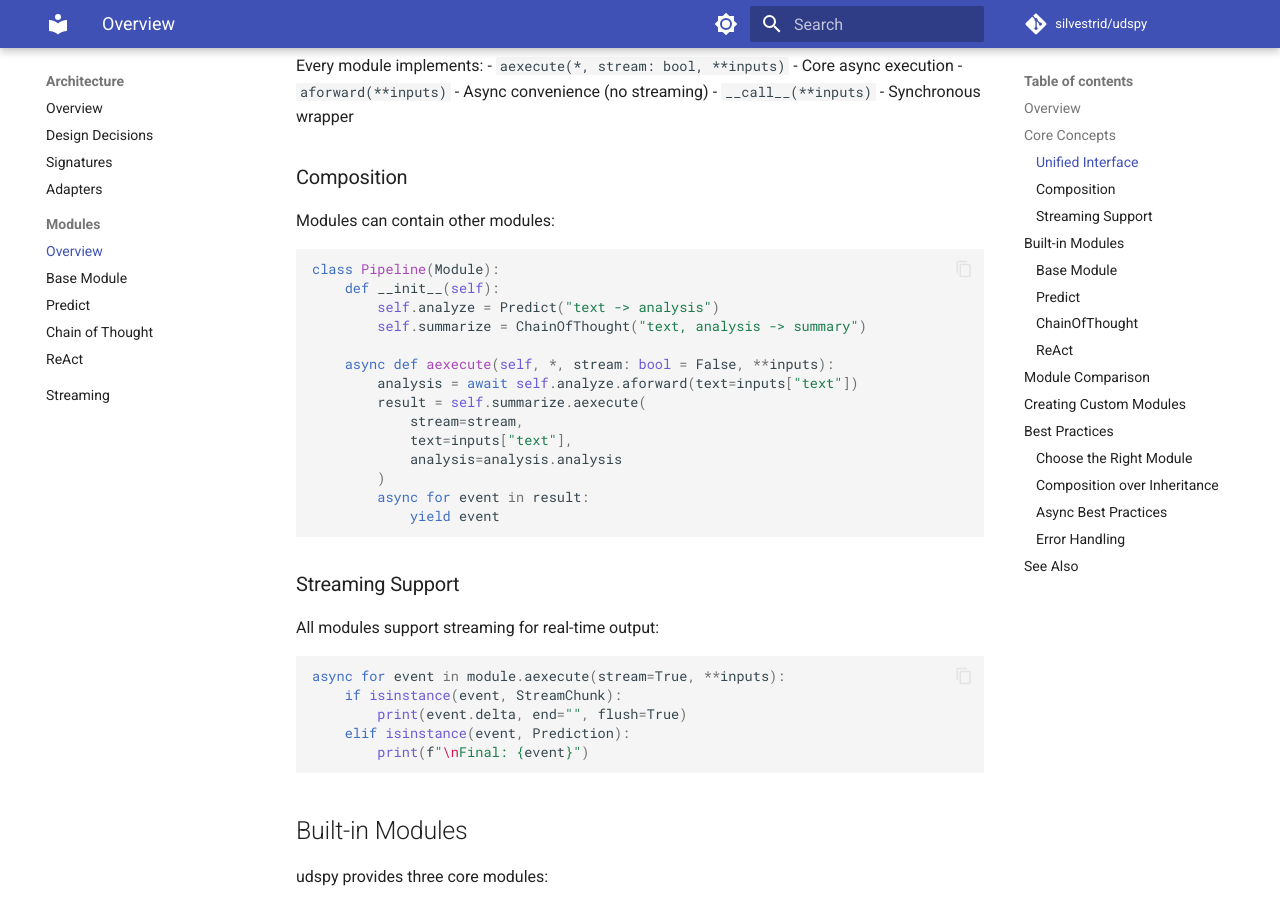
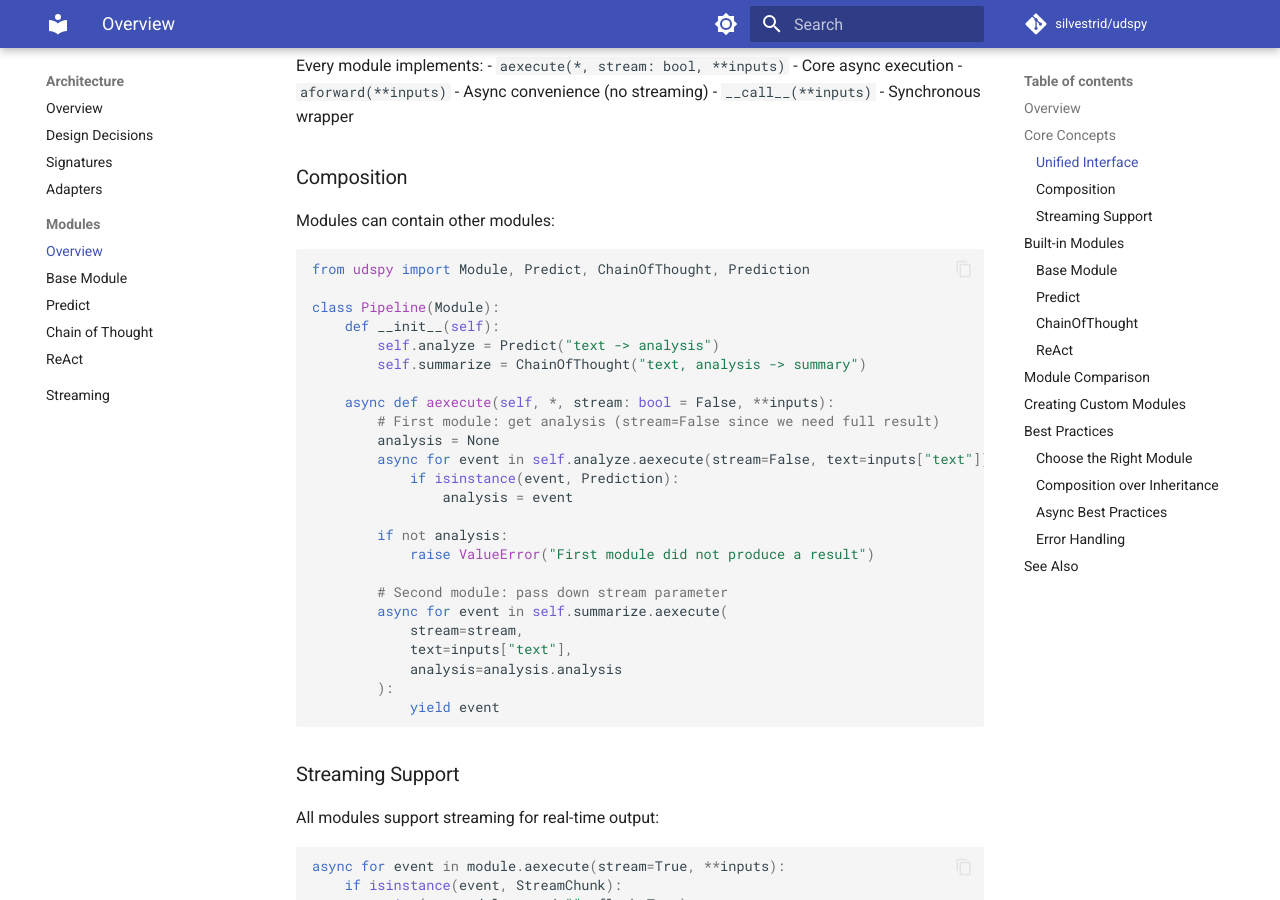
Before and after one commit to baserow/udspy, an MkDocs documentation site: the page built from docs/architecture/modules.md, in a window 1280 px wide and 900 px high, scrolled down 505 px. Built offline with MkDocs 1.6.1 and Material for MkDocs 9.7.7, drawn with Linux system fonts in a browser that asks for light colours; comment, search, counter and statistics services are not loaded; some of the changed text lies outside the part shown.

Commit message:
docs: fix module composition examples
- Add proper imports (Module, Predict, ChainOfThought, Prediction)
- Initialize analysis variable to avoid undefined reference
- Add error handling if first module doesn't produce result
- Use aexecute() consistently instead of mixing with aforward()
- Remove bad example of StreamChunk with non-signature field

All composition examples now show correct pattern for chaining modules.

````diff
--- a/docs/architecture/modules.md
+++ b/docs/architecture/modules.md
@@ -20,19 +20,29 @@ Every module implements:
 Modules can contain other modules:
 
 ```python
+from udspy import Module, Predict, ChainOfThought, Prediction
+
 class Pipeline(Module):
     def __init__(self):
         self.analyze = Predict("text -> analysis")
         self.summarize = ChainOfThought("text, analysis -> summary")
 
     async def aexecute(self, *, stream: bool = False, **inputs):
-        analysis = await self.analyze.aforward(text=inputs["text"])
-        result = self.summarize.aexecute(
+        # First module: get analysis (stream=False since we need full result)
+        analysis = None
+        async for event in self.analyze.aexecute(stream=False, text=inputs["text"]):
+            if isinstance(event, Prediction):
+                analysis = event
+
+        if not analysis:
+            raise ValueError("First module did not produce a result")
+
+        # Second module: pass down stream parameter
+        async for event in self.summarize.aexecute(
             stream=stream,
             text=inputs["text"],
             analysis=analysis.analysis
-        )
-        async for event in result:
+        ):
             yield event
 ```
 
@@ -147,18 +157,16 @@ class CustomModule(Module):
         # Custom logic before prediction
         processed_inputs = preprocess(inputs)
 
-        # Optionally yield streaming events
-        if stream:
-            yield StreamChunk(field="status", delta="Processing...")
-
-        # Run prediction
-        result = await self.predictor.aforward(**processed_inputs)
-
-        # Custom logic after prediction
-        final_result = postprocess(result)
-
-        # Always yield final prediction
-        yield Prediction(**final_result)
+        # Call nested module's aexecute, passing down stream parameter
+        async for event in self.predictor.aexecute(stream=stream, **processed_inputs):
+            if isinstance(event, Prediction):
+                # Custom logic after prediction
+                final_result = postprocess(event)
+                # Yield final prediction
+                yield Prediction(**final_result)
+            else:
+                # Pass through other events (StreamChunks, etc.)
+                yield event
 ```
 
 See [Base Module](modules/base.md) for detailed guidance.
````
Also changed, not shown: docs/architecture/modules/base.md (+13 -9 lines).
